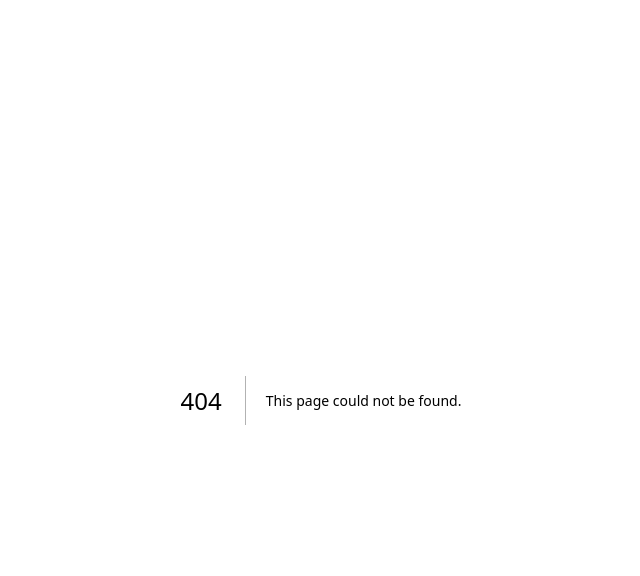
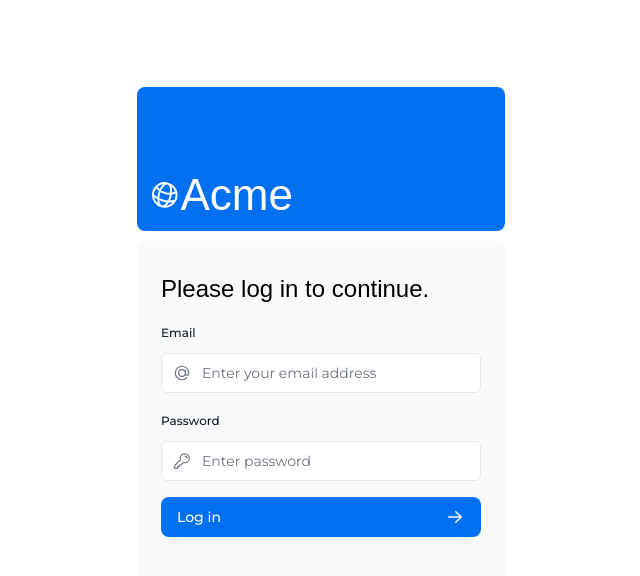
Before and after one commit to Minhote/next-14-ft, a Next.js app: page /login in a window 1280 px wide. Before the commit this address had no page. Shown: the top 576 px of the page, without its empty margins (319-959 px from the left). Built offline with nearby package versions, Linux system fonts and the light colour scheme; a web font is replaced by a local one.

Commit message:
Chapter 15 Finalized

```diff
--- a/app/lib/actions.ts
+++ b/app/lib/actions.ts
@@ -4,6 +4,7 @@ import { z } from 'zod';
 import { sql } from '@vercel/postgres';
 import { revalidatePath } from 'next/cache';
 import { redirect } from 'next/navigation';
+import { signIn } from '@/auth';
 
 // Create Invoice
 
@@ -116,3 +117,19 @@ export async function deleteInvoice(id: string) {
     return { message: 'Database Error: Failed to Delete Invoice.' };
   }
 }
+
+// Login User
+
+export async function authenticate(
+  prevState: string | undefined,
+  formData: FormData,
+) {
+  try {
+    await signIn('credentials', Object.fromEntries(formData));
+  } catch (error) {
+    if ((error as Error).message.includes('CredentialsSignin')) {
+      return 'CredentialsSignin';
+    }
+    throw error;
+  }
+}
--- /dev/null
+++ b/app/login/page.tsx
@@ -0,0 +1,17 @@
+import AcmeLogo from '@/app/ui/acme-logo';
+import LoginForm from '@/app/ui/login-form';
+
+export default function LoginPage() {
+  return (
+    <main className="flex items-center justify-center md:h-screen">
+      <div className="relative mx-auto flex w-full max-w-[400px] flex-col space-y-2.5 p-4 md:-mt-32">
+        <div className="flex h-20 w-full items-end rounded-lg bg-blue-500 p-3 md:h-36">
+          <div className="w-32 text-white md:w-36">
+            <AcmeLogo />
+          </div>
+        </div>
+        <LoginForm />
+      </div>
+    </main>
+  );
+}
--- a/app/ui/dashboard/sidenav.tsx
+++ b/app/ui/dashboard/sidenav.tsx
@@ -2,6 +2,7 @@ import Link from 'next/link';
 import NavLinks from '@/app/ui/dashboard/nav-links';
 import AcmeLogo from '@/app/ui/acme-logo';
 import { PowerIcon } from '@heroicons/react/24/outline';
+import { signOut } from '@/auth';
 
 export default function SideNav() {
   return (
@@ -17,7 +18,12 @@ export default function SideNav() {
       <div className="flex grow flex-row justify-between space-x-2 md:flex-col md:space-x-0 md:space-y-2">
         <NavLinks />
         <div className="hidden h-auto w-full grow rounded-md bg-gray-50 md:block"></div>
-        <form>
+        <form
+          action={async () => {
+            'use server';
+            await signOut();
+          }}
+        >
           <button className="flex h-[48px] w-full grow items-center justify-center gap-2 rounded-md bg-gray-50 p-3 text-sm font-medium hover:bg-sky-100 hover:text-blue-600 md:flex-none md:justify-start md:p-2 md:px-3">
             <PowerIcon className="w-6" />
             <div className="hidden md:block">Sign Out</div>
--- a/app/ui/login-form.tsx
+++ b/app/ui/login-form.tsx
@@ -1,3 +1,5 @@
+'use client';
+
 import { LUSITANA } from '@/app/ui/fonts';
 import {
   AtSymbolIcon,
@@ -6,10 +8,14 @@ import {
 } from '@heroicons/react/24/outline';
 import { ArrowRightIcon } from '@heroicons/react/20/solid';
 import { Button } from './button';
+import { useFormState, useFormStatus } from 'react-dom';
+import { authenticate } from '@/app/lib/actions';
 
 export default function LoginForm() {
+  const [state, dispatch] = useFormState(authenticate, undefined);
+
   return (
-    <form className="space-y-3">
+    <form action={dispatch} className="space-y-3">
       <div className="flex-1 rounded-lg bg-gray-50 px-6 pb-4 pt-8">
         <h1 className={`${LUSITANA.className} mb-3 text-2xl`}>
           Please log in to continue.
@@ -56,8 +62,17 @@ export default function LoginForm() {
           </div>
         </div>
         <LoginButton />
-        <div className="flex h-8 items-end space-x-1">
-          {/* Add form errors here */}
+        <div
+          className="flex h-8 items-end space-x-1"
+          aria-live="polite"
+          aria-atomic="true"
+        >
+          {state === 'CredentialsSignin' && (
+            <>
+              <ExclamationCircleIcon className="h-5 w-5 text-red-500" />
+              <p className="text-sm text-red-500">Invalid credentials</p>
+            </>
+          )}
         </div>
       </div>
     </form>
@@ -65,8 +80,10 @@ export default function LoginForm() {
 }
 
 function LoginButton() {
+  const { pending } = useFormStatus();
+
   return (
-    <Button className="mt-4 w-full">
+    <Button className="mt-4 w-full" aria-disabled={pending}>
       Log in <ArrowRightIcon className="ml-auto h-5 w-5 text-gray-50" />
     </Button>
   );
--- /dev/null
+++ b/auth.config.ts
@@ -0,0 +1,21 @@
+import type { NextAuthConfig } from 'next-auth';
+
+export const authConfig = {
+  pages: {
+    signIn: '/login',
+  },
+  callbacks: {
+    authorized({ auth, request: { nextUrl } }) {
+      const isLoggedIn = !!auth?.user;
+      const isOnDashboard = nextUrl.pathname.startsWith('/dashboard');
+      if (isOnDashboard) {
+        if (isLoggedIn) return true;
+        return false; // Redirect unauthenticated users to login page
+      } else if (isLoggedIn) {
+        return Response.redirect(new URL('/dashboard', nextUrl));
+      }
+      return true;
+    },
+  },
+  providers: [], // Add providers with an empty array for now
+} satisfies NextAuthConfig;
--- /dev/null
+++ b/auth.ts
@@ -0,0 +1,43 @@
+import NextAuth from 'next-auth';
+import { authConfig } from './auth.config';
+import Credentials from 'next-auth/providers/credentials';
+import z from 'zod';
+import { sql } from '@vercel/postgres';
+import type { User } from '@/app/lib/definitions';
+import bcrypt from 'bcrypt';
+
+async function getUser(email: string): Promise<User | undefined> {
+  try {
+    const user = await sql<User>`SELECT * FROM users WHERE email=${email}`;
+    return user.rows[0];
+  } catch (error) {
+    console.error('Failed to fetch user:', error);
+    throw new Error('Failed to fetch user.');
+  }
+}
+
+export const { auth, signIn, signOut } = NextAuth({
+  ...authConfig,
+  providers: [
+    Credentials({
+      async authorize(credentials) {
+        const parsedCredentials = z
+          .object({ email: z.string().email(), password: z.string().min(6) })
+          .safeParse(credentials);
+
+        if (parsedCredentials.success) {
+          const { email, password } = parsedCredentials.data;
+          const user = await getUser(email);
+          if (!user) return null;
+
+          const passwordsMatch = await bcrypt.compare(password, user.password);
+
+          if (passwordsMatch) return user;
+        }
+
+        console.log('Invalid credentials');
+        return null;
+      },
+    }),
+  ],
+});
--- a/package.json
+++ b/package.json
@@ -18,6 +18,7 @@
     "bcrypt": "^5.1.1",
     "clsx": "^2.0.0",
     "next": "^14.0.2",
+    "next-auth": "^5.0.0-beta.3",
     "postcss": "8.4.31",
     "react": "18.2.0",
     "react-dom": "18.2.0",
```
Also changed, not shown: middleware.ts (added, +9 -0 lines), 1 other file (tests, documents, lock files or other folders).
